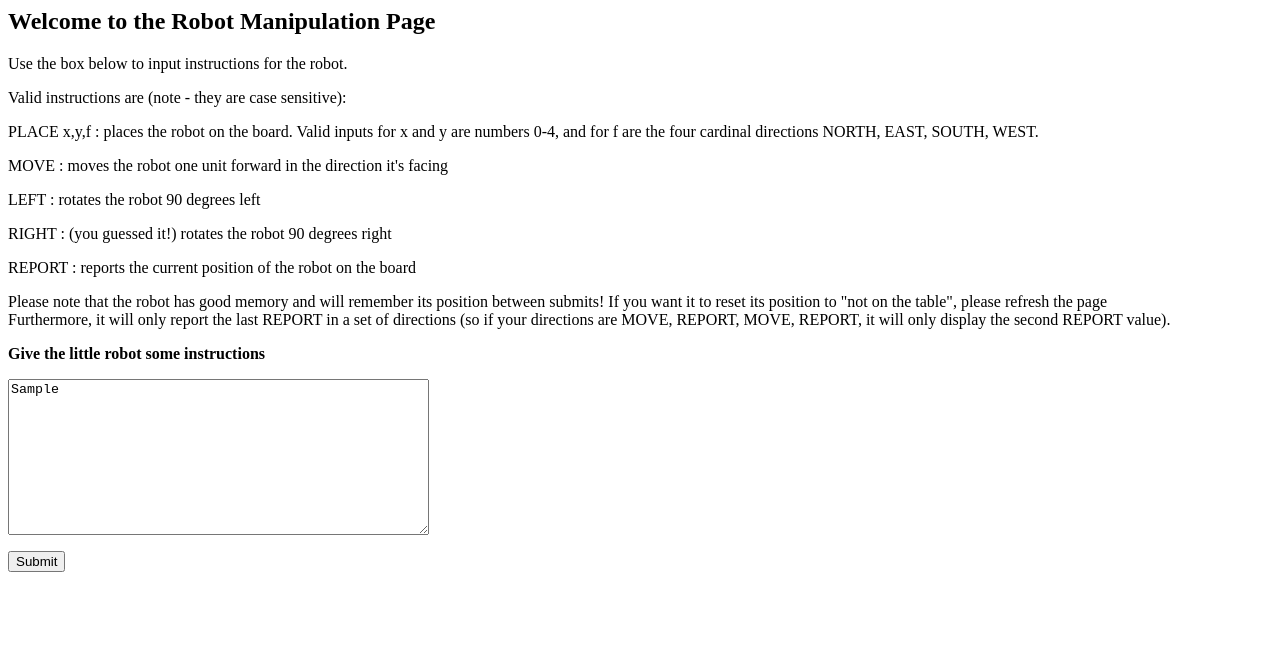
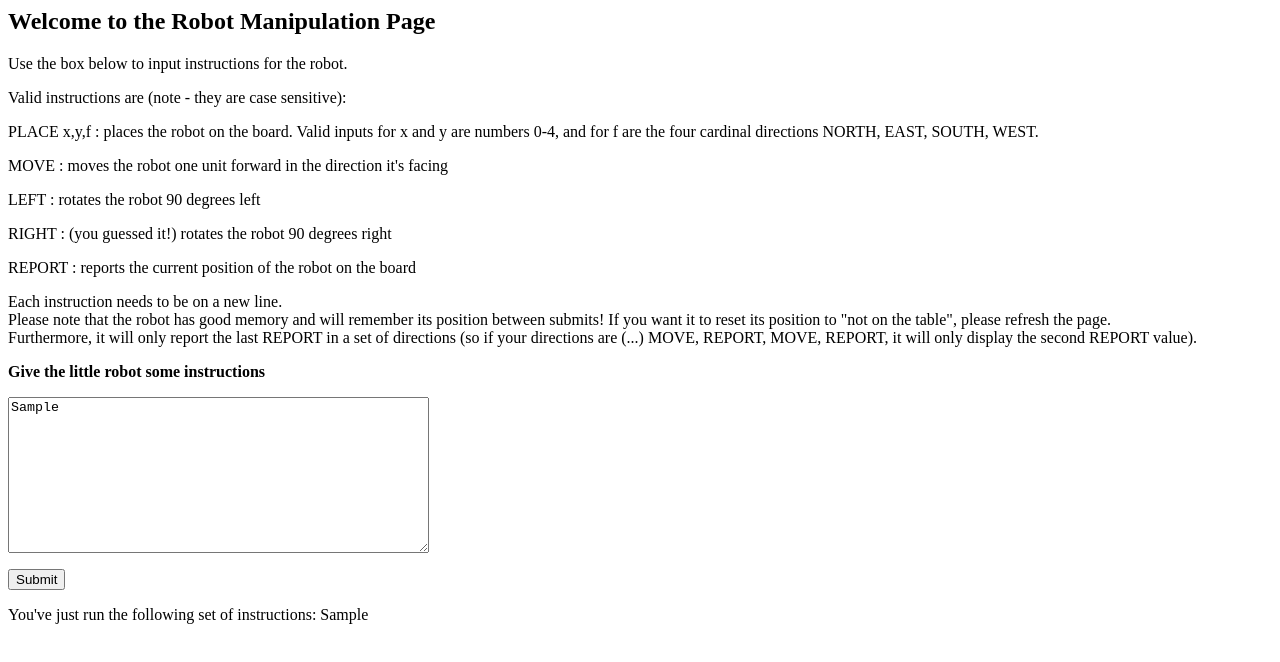
Before and after one commit to AniaMakes/toy-robot, a website: page index.html in a window 1280 px wide. Both pictures are taken after typing "Sample" into the empty fields and a click on the button "Submit". Drawn offline with Linux system fonts and the light colour scheme.

Commit message:
added message for robot off the table and reminder of what instructions were just run

```diff
--- a/index.html
+++ b/index.html
@@ -8,7 +8,8 @@
             <p>LEFT : rotates the robot 90 degrees left</p>
             <p>RIGHT : (you guessed it!) rotates the robot 90 degrees right</p>
             <p>REPORT : reports the current position of the robot on the board</p>
-            <p>Please note that the robot has good memory and will remember its position between submits! If you want it to reset its position to "not on the table", please refresh the page<br>Furthermore, it will only report the last REPORT in a set of directions (so if your directions are MOVE, REPORT, MOVE, REPORT, it will only display the second REPORT value).</p>
+
+            <p>Each instruction needs to be on a new line.<br>Please note that the robot has good memory and will remember its position between submits! If you want it to reset its position to "not on the table", please refresh the page.<br>Furthermore, it will only report the last REPORT in a set of directions (so if your directions are (...) MOVE, REPORT, MOVE, REPORT, it will only display the second REPORT value).</p>
             <p>
             <b>Give the little robot some instructions</b>
             <p>
@@ -16,6 +17,7 @@
             <p>
             <button onclick="instruct()">Submit</button>
     <p>
+        <p id="just-run"></p>
         <h3 id="robot-position"></h3>
     </body>
 
--- a/index.js
+++ b/index.js
@@ -98,7 +98,7 @@ const left = () => {
 
 const report = () => {
     const display = document.getElementById("robot-position");
-    display.innerHTML = `BEEP! BOP! My position is ${toy.x},${toy.y},${toy.f}`
+    display.innerHTML = toy.x ? `BEEP! BOP! My position is ${toy.x},${toy.y},${toy.f}` : `BEEP! BOP! UH! OH! I'M NOT ON THE BOARD. USE THE PLACE COMMAND TO PLACE ME ON THE BOARD!`
 
     return toy
 }
@@ -132,4 +132,7 @@ const instruct = (e) => {
         }
 
     })
+
+    const reminder = document.getElementById("just-run");
+    reminder.innerHTML = `You've just run the following set of instructions: ${list.join("; ")}`;
 }
```
